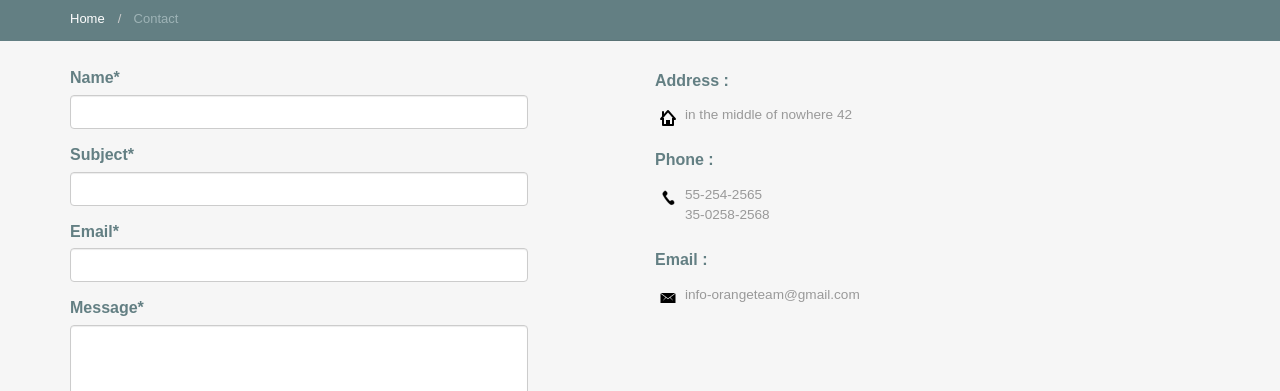
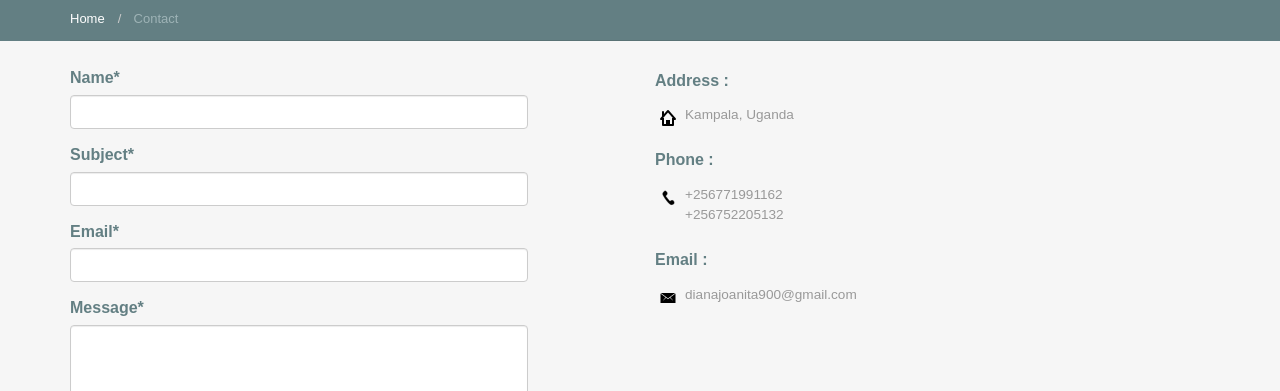
Before and after one commit to dianajoan/e-learning_app, a Django app: page /contact/ in a window 1280 px wide. Shown: the part 148-539 px from the top of the page. Run offline with Django 3.2, Linux system fonts and the light colour scheme; some libraries are stand-ins or nearby versions.

Commit message:
modified the contacts

```diff
--- a/templates/users/contact.html
+++ b/templates/users/contact.html
@@ -30,20 +30,20 @@
           <h5>Address :</h5>
           <i class="address"></i>
           <div class="contact_address">
-            in the middle of nowhere 42<br><br>
+            Kampala, Uganda<br><br>
           </div>
 
           <h5>Phone :</h5>
           <i class="phone"></i>
           <div class="contact_address">
-            55-254-2565<br>
-            35-0258-2568<br><br>
+            +256771991162<br>
+            +256752205132<br><br>
           </div>
 
           <h5>Email :</h5>
           <i class="mail"></i>
           <div class="contact_mail">
-            info-orangeteam@gmail.com
+            dianajoanita900@gmail.com
           </div>
         </div>
 
```
